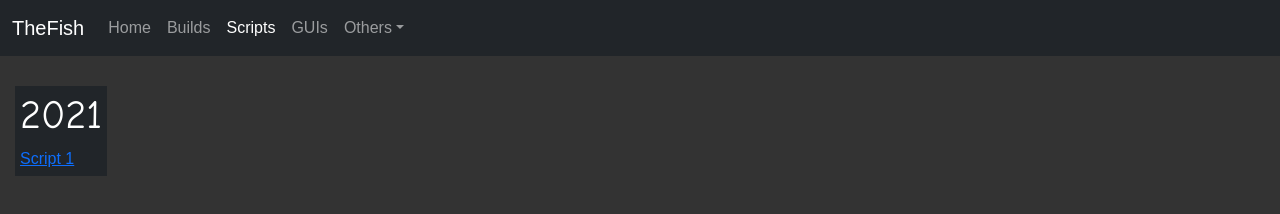
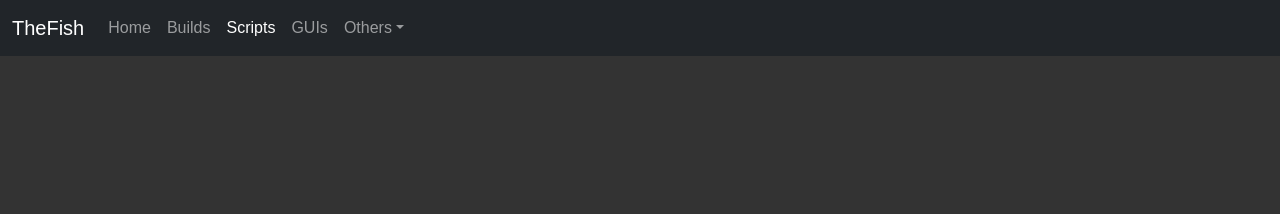
Before and after one commit to legeek-glitch/DevWebsite, a plain HTML site: page scripts.html in a window 1280 px wide. Drawn offline with Linux system fonts and the light colour scheme.

Commit message:
Update scripts.html

```diff
--- a/scripts.html
+++ b/scripts.html
@@ -29,7 +29,7 @@
                 <a class="nav-link" href="builds.html">Builds</a>
               </li>
               <li class="nav-item">
-                <a class="nav-link active" aria-current="page" href="#">Scripts</a>
+                <a class="nav-link active" aria-current="page" href="https://docs.google.com/document/d/1GGblfz6dYJB1Pg75DuqwIjPFBWh9eehDnAiN38dulGg/edit?usp=sharing">Scripts</a>
               </li>
               <li class="nav-item">
                 <a class="nav-link" href="guis.html">GUIs</a>
@@ -49,11 +49,6 @@
       </nav>
     </main>
 
-    <section class="box3">
-        <h1 class="box3text">2021</h1>
-	    <a class="script1" href="script1.html">Script 1</a>
-    </section>
-
     <script src="bootstrap.bundle.min.js"></script>
 
 </body>
```
